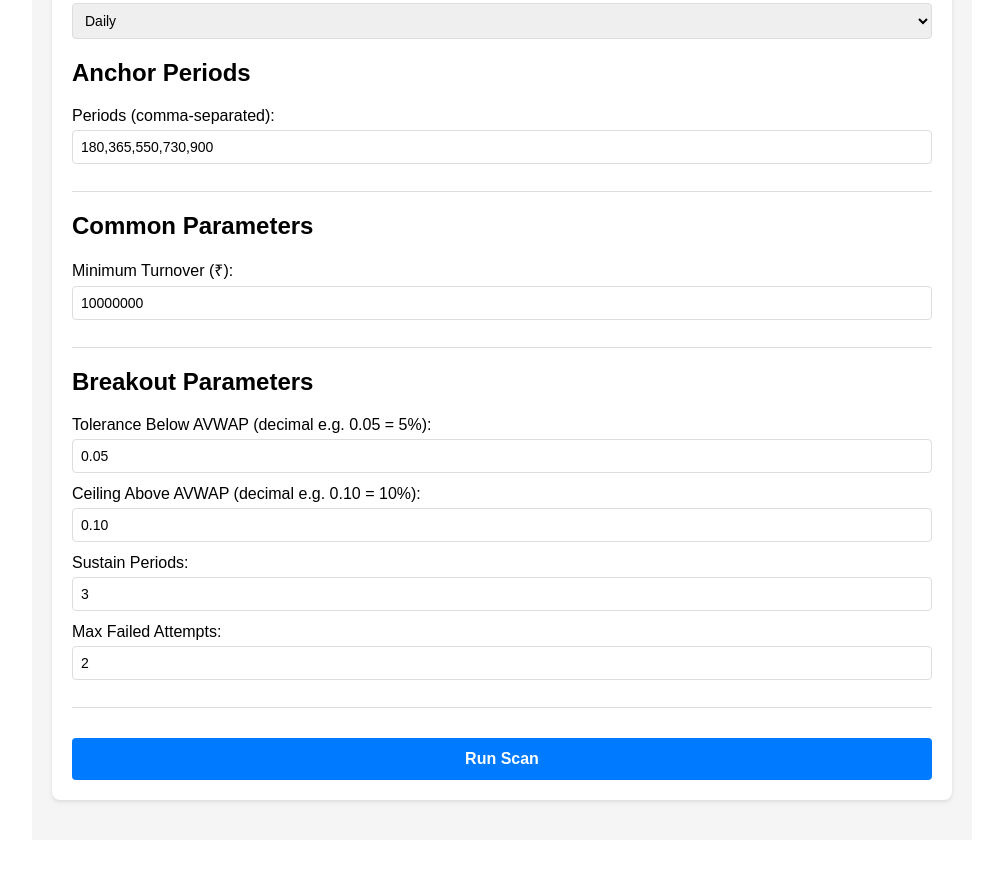
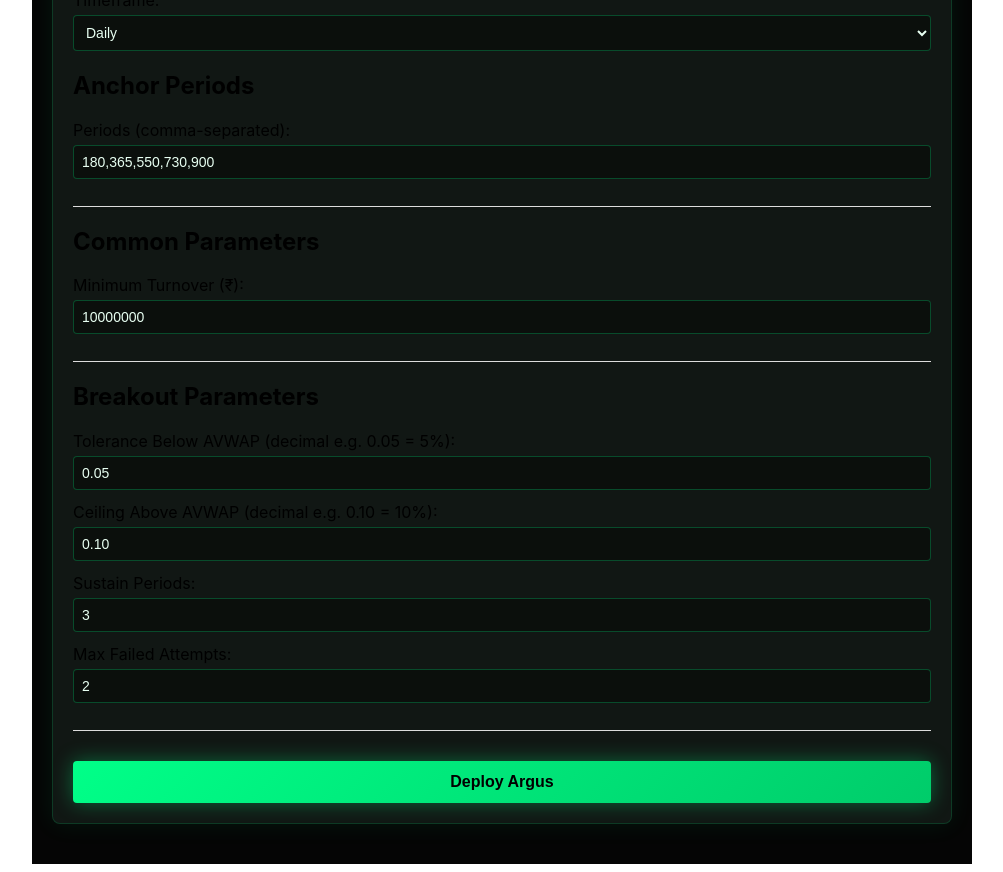
Before and after one commit to Pro-chartist/cool-try, a Next.js app in the folder frontend/: page / in a window 1280 px wide. Shown: the part 480-1352 px from the top of the page, without its empty margins (138-1141 px from the left). Before the commit the page ends 1328 px from the top, so only its background shows below. Built offline with nearby package versions, Linux system fonts and the light colour scheme.

Commit message:
Update UI styles and text for Argus application

```diff
--- a/frontend/pages/index.tsx
+++ b/frontend/pages/index.tsx
@@ -15,8 +15,8 @@ const styles: Record<string, CSSProperties> = {
     maxWidth: '900px',
     margin: '0 auto',
     padding: '20px',
-    fontFamily: 'Arial, sans-serif',
-    backgroundColor: '#f5f5f5',
+    fontFamily: 'Inter, Arial, sans-serif',
+    background: 'radial-gradient(circle at top, rgba(0,255,136,0.08), transparent 40%), #050505',
     minHeight: '100vh',
   },
   header: {
@@ -26,10 +26,11 @@ const styles: Record<string, CSSProperties> = {
     paddingBottom: '20px',
   },
   form: {
-    backgroundColor: 'white',
+    backgroundColor: '#111714',
     padding: '20px',
     borderRadius: '8px',
-    boxShadow: '0 2px 4px rgba(0,0,0,0.1)',
+    boxShadow: '0 0 25px rgba(0,255,136,0.08)',
+    border: '1px solid rgba(0,255,136,0.15)',
     marginBottom: '20px',
   },
   formSection: {
@@ -44,7 +45,9 @@ const styles: Record<string, CSSProperties> = {
     width: '100%',
     padding: '8px',
     marginTop: '5px',
-    border: '1px solid #ddd',
+    backgroundColor: '#0B0F0C',
+    color: '#E8FFF2',
+    border: '1px solid rgba(0,255,136,0.25)',
     borderRadius: '4px',
     fontSize: '14px',
   },
@@ -52,7 +55,9 @@ const styles: Record<string, CSSProperties> = {
     width: '100%',
     padding: '8px',
     marginTop: '5px',
-    border: '1px solid #ddd',
+    backgroundColor: '#0B0F0C',
+    color: '#E8FFF2',
+    border: '1px solid rgba(0,255,136,0.25)',
     borderRadius: '4px',
     fontSize: '14px',
     boxSizing: 'border-box',
@@ -60,14 +65,15 @@ const styles: Record<string, CSSProperties> = {
   button: {
     width: '100%',
     padding: '12px',
-    backgroundColor: '#007bff',
-    color: 'white',
+    background: 'linear-gradient(135deg,#00FF88,#00CC6A)',
+    color: '#000',
     border: 'none',
     borderRadius: '4px',
     fontSize: '16px',
     fontWeight: 'bold',
     cursor: 'pointer',
     marginTop: '10px',
+    boxShadow: '0 0 20px rgba(0,255,136,0.35)',
   },
   error: {
     backgroundColor: '#f8d7da',
@@ -273,8 +279,8 @@ export default function Home() {
   return (
     <div style={styles.container}>
       <header style={styles.header}>
-        <h1>NSE Screener Cloud</h1>
-        <p>Select parameters and run your screener</p>
+        <h1>ARGUS</h1>
+        <p>Institutional Trade Finder</p>
       </header>
 
       <form onSubmit={handleRunScan} style={styles.form}>
@@ -391,7 +397,7 @@ export default function Home() {
           disabled={loading}
           style={{ ...styles.button, opacity: loading ? 0.6 : 1 }}
         >
-          {loading ? `Running scan... (${pollCount * 5}s elapsed)` : 'Run Scan'}
+          {loading ? `Running scan... (${pollCount * 5}s passed)` : 'Deploy Argus'}
         </button>
       </form>
 
```
